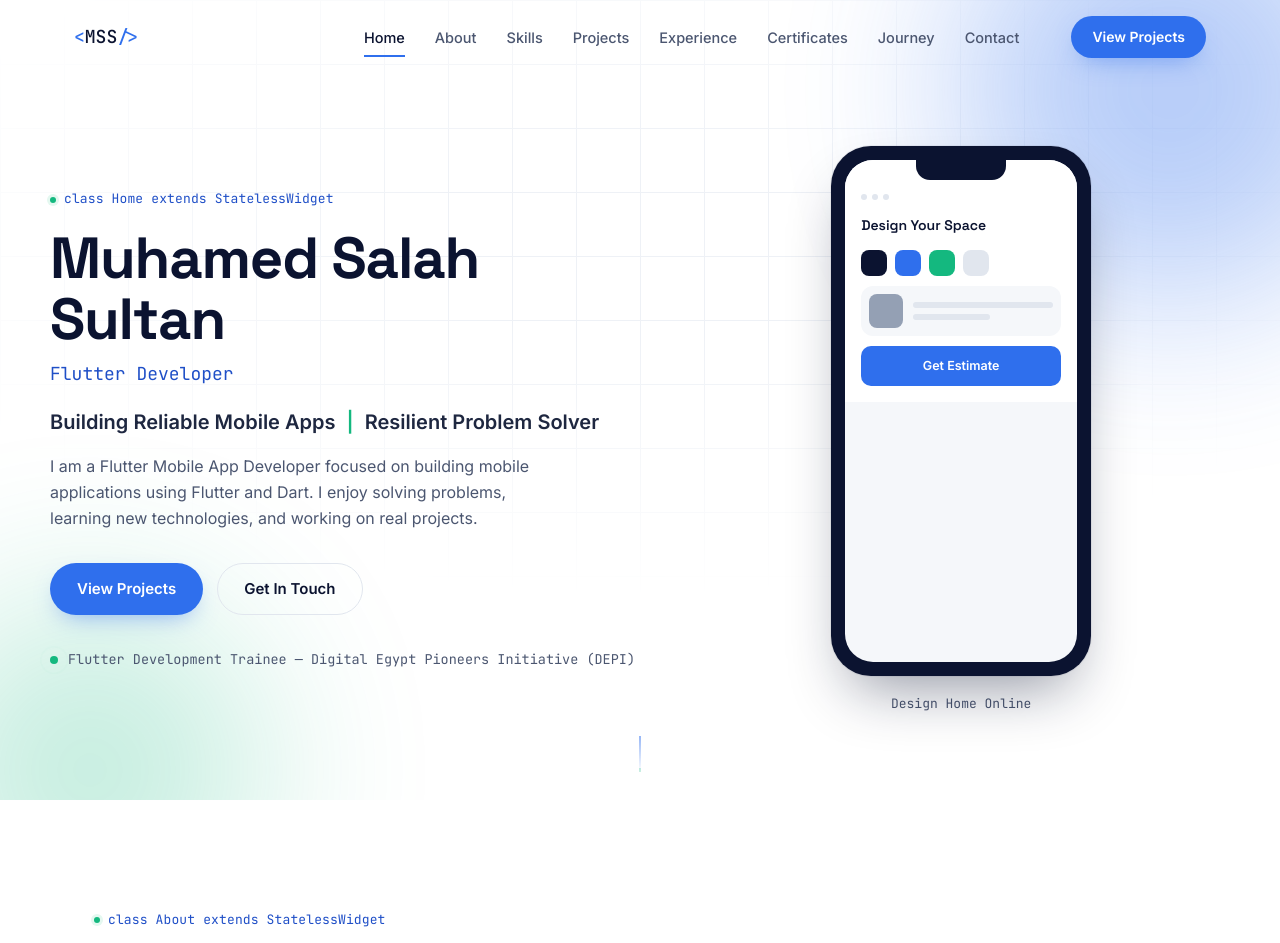
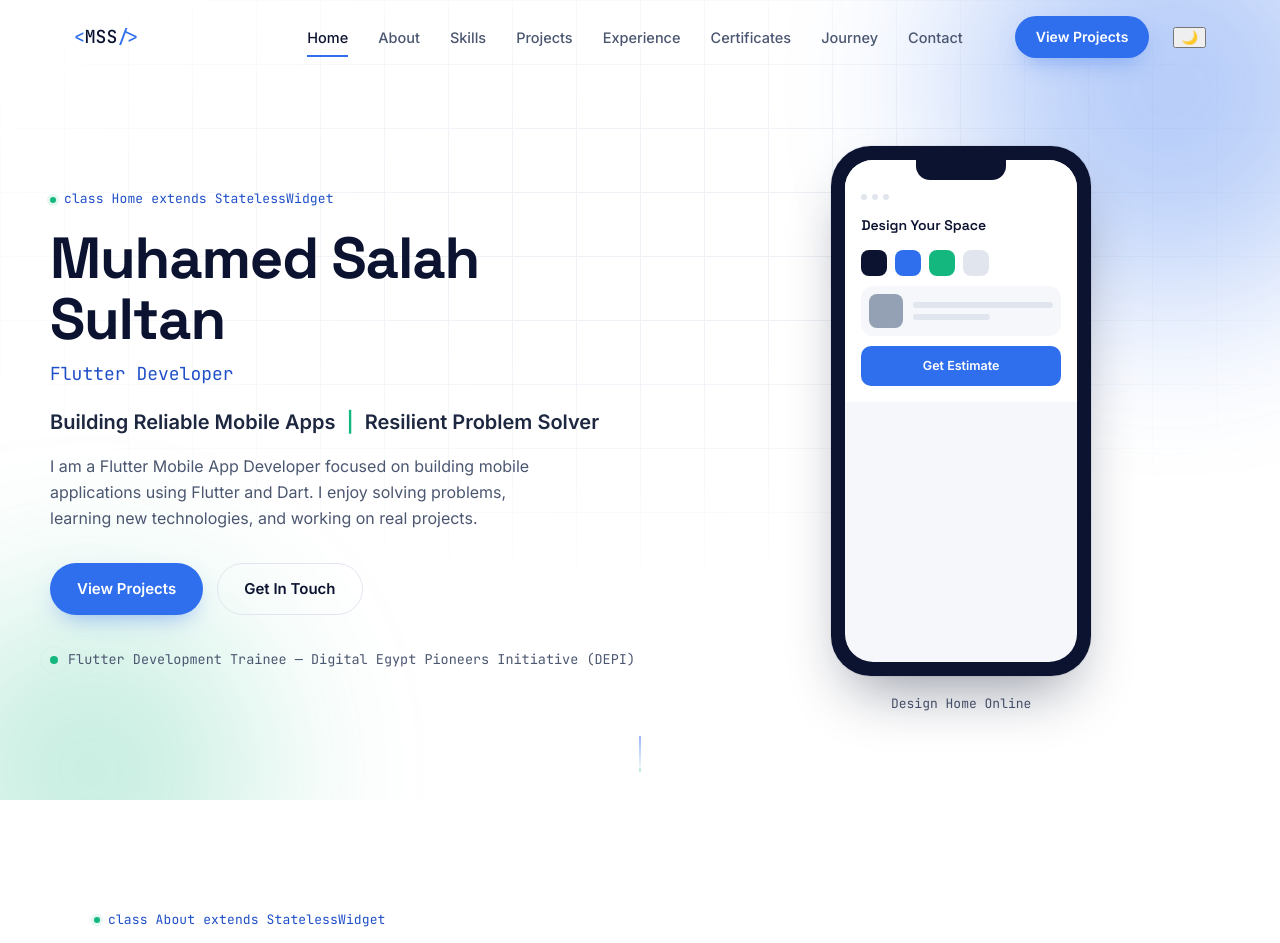
Before and after one commit to Muhamed-Sultan/muhamed-sultan-portfolio, a plain HTML site: page index.html in a window 1280 px wide. Shown: the top 943 px of the page. Drawn offline with Linux system fonts and the light colour scheme; files whose address does not match are found by name.

Commit message:
Update index.html

```diff
--- a/index.html
+++ b/index.html
@@ -47,6 +47,7 @@
       <a href="#contact" class="nav-link">Contact</a>
     </nav>
     <a href="#projects" class="btn btn-primary btn-small nav-cta">View Projects</a>
+    <button class="theme-toggle" id="themeToggle" aria-label="Toggle dark mode">🌙</button>
     <button class="menu-toggle" id="menuToggle" aria-label="Toggle menu" aria-expanded="false">
       <span></span><span></span><span></span>
     </button>
```
